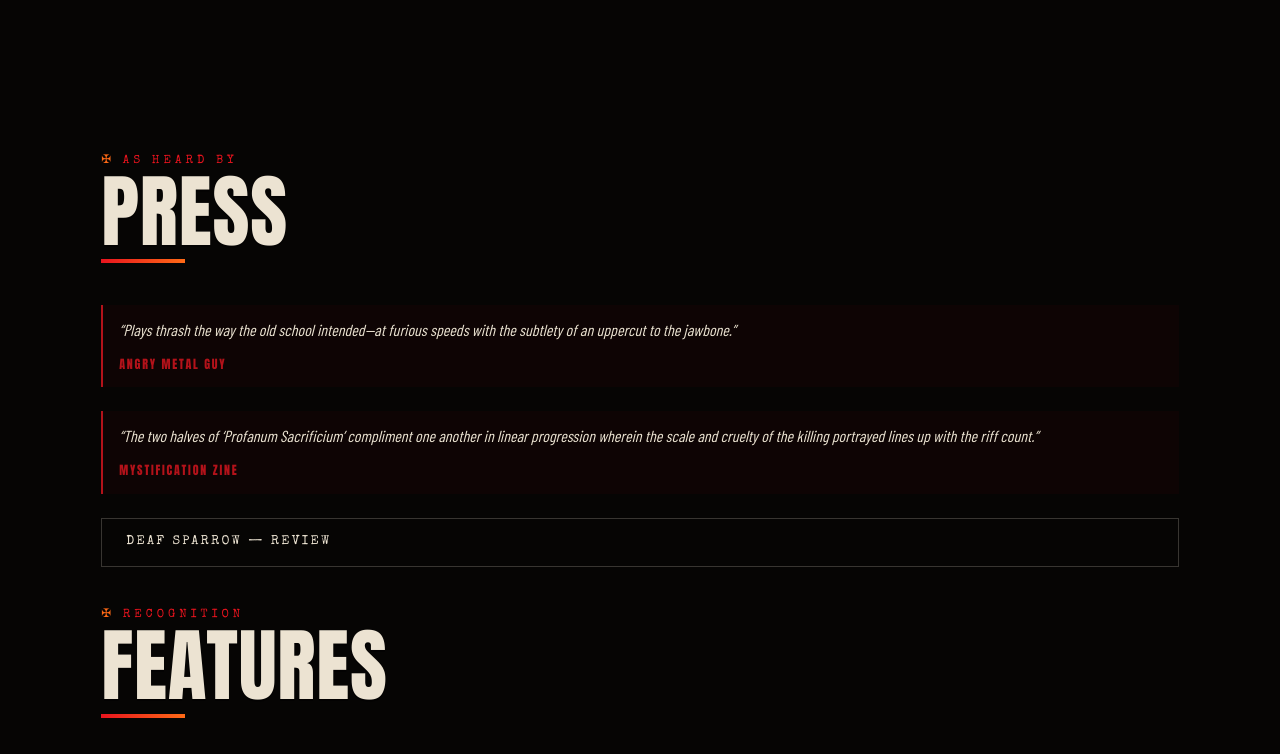
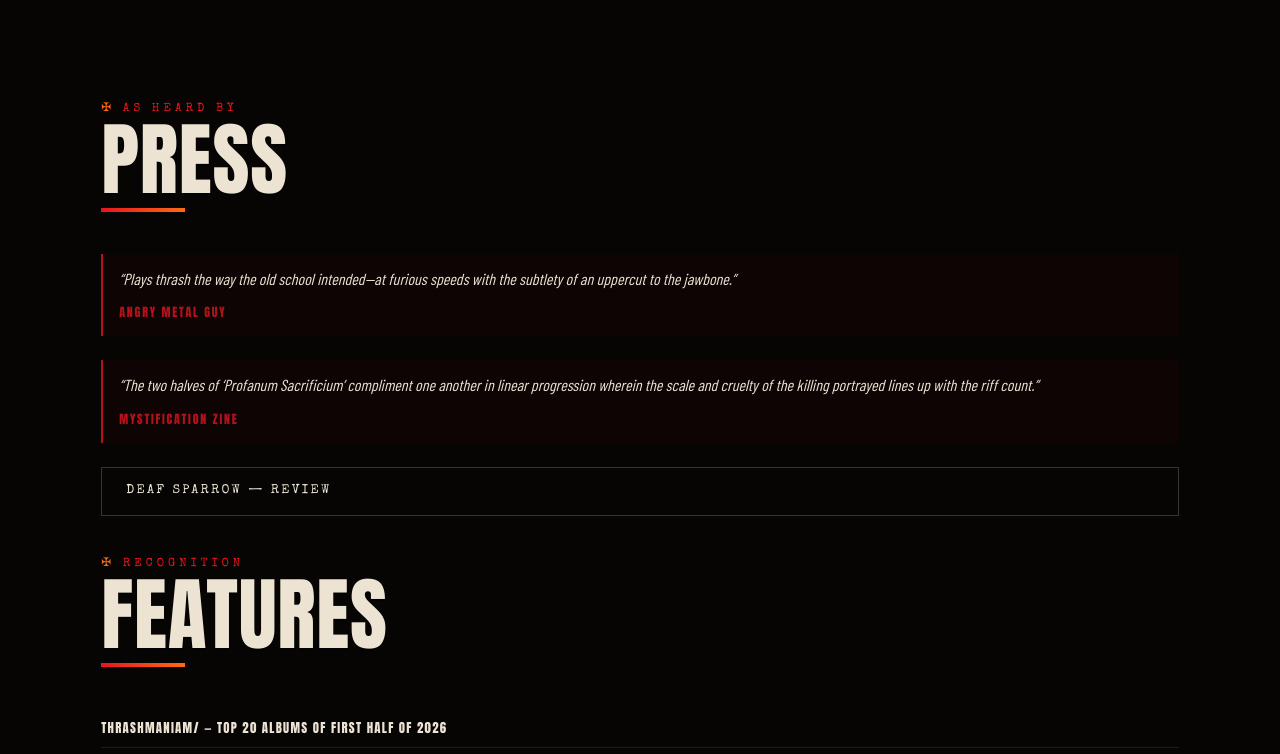
Before and after one commit to alintmateescu/ruyned, a website built with Vite: page index.html in a window 1280 px wide. Shown: the part 1806-2560 px from the top of the page. Built offline with nearby package versions, Linux system fonts and the light colour scheme; a web font is replaced by a local one.

Commit message:
Update style.css

```diff
--- a/src/style.css
+++ b/src/style.css
@@ -1148,8 +1148,8 @@ button {
 /* ---- press section ---- */
 .press {
   max-width: var(--max);
-  margin: 0 auto;
-  padding: var(--gut) var(--gut);
+  margin: clamp(3rem, 8vw, 6rem) auto;
+  padding: 0 var(--gut);
 }
 
 .press__grid {
```
